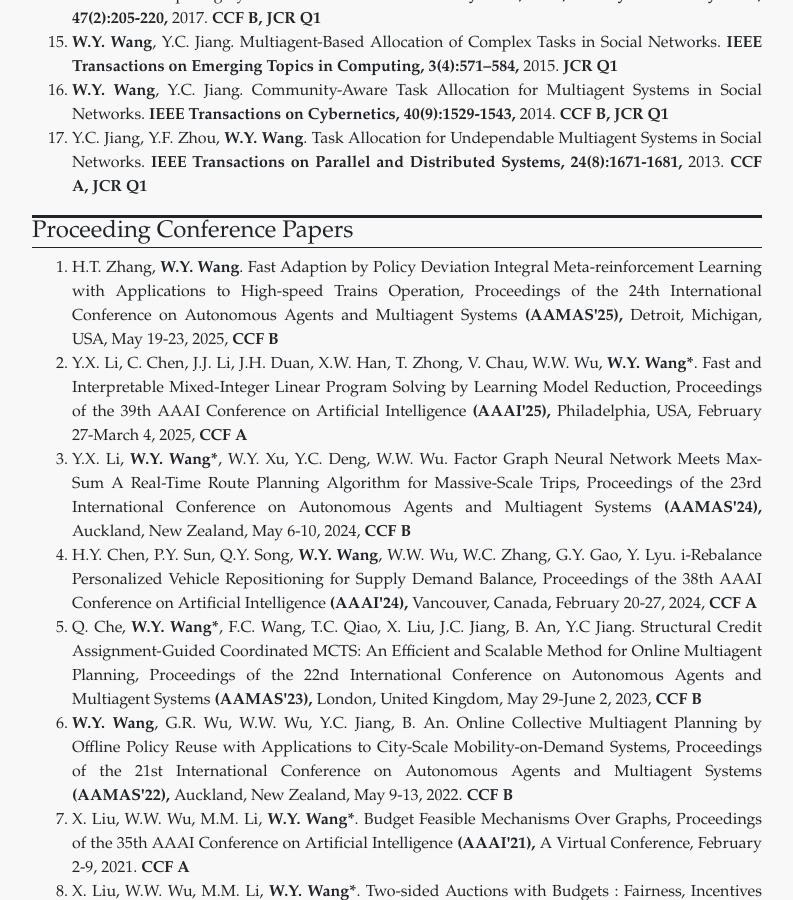
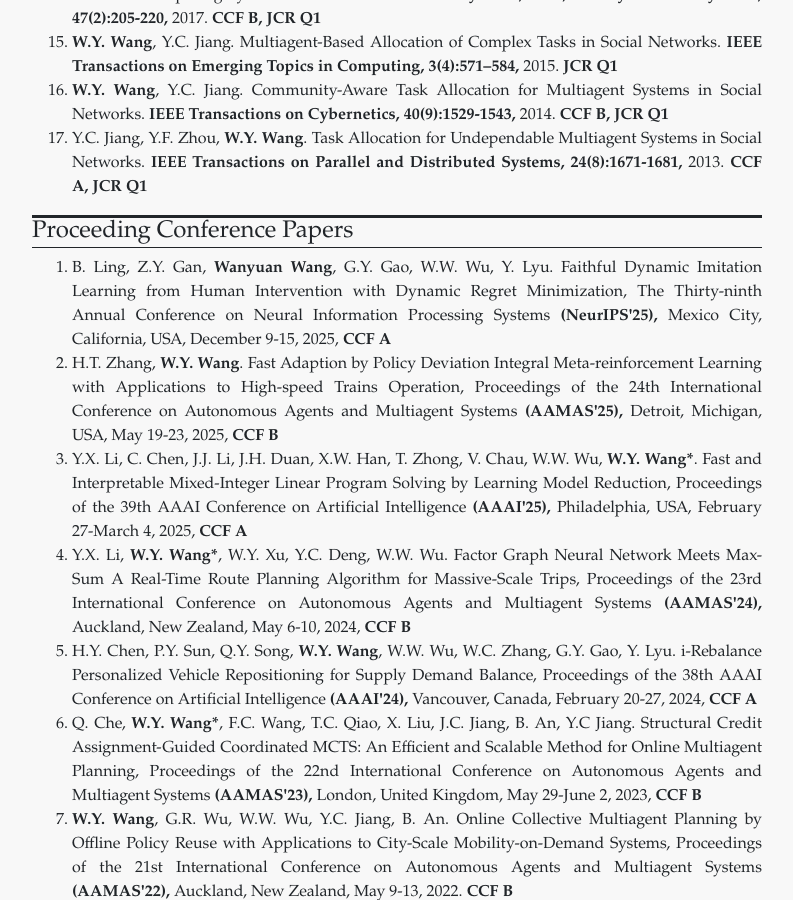
Before and after one commit to wanyuanwang/wanyuanwang.github.io, a Jekyll site: the page built from publications.html, in a window 1280 px wide and 900 px high, scrolled down 1394 px. Shown: the whole window, without its empty margins (243-1036 px from the left). Built offline with Jekyll 4.4.1, drawn with Linux system fonts in a browser that asks for light colours.

Commit message:
Update conference_papers.yml

```diff
--- a/_data/conference_papers.yml
+++ b/_data/conference_papers.yml
@@ -1,3 +1,11 @@
+- authors: B. Ling, Z.Y. Gan, <b>Wanyuan Wang</b>, G.Y. Gao, W.W. Wu, Y. Lyu.
+  title: Faithful Dynamic Imitation Learning from Human Intervention with Dynamic Regret Minimization,
+  conference: The Thirty-ninth Annual Conference on Neural Information Processing Systems
+  conference_abbr: (NeurIPS'25),
+  address: Mexico City, California, USA,
+  date: December 9-15, 2025,
+  others: <b> CCF A </b>
+
 - authors: H.T. Zhang, <b>W.Y. Wang</b>.
   title: Fast Adaption by Policy Deviation Integral Meta-reinforcement Learning with Applications to High-speed Trains Operation,
   conference: Proceedings of the 24th International Conference on Autonomous Agents and Multiagent Systems
```
